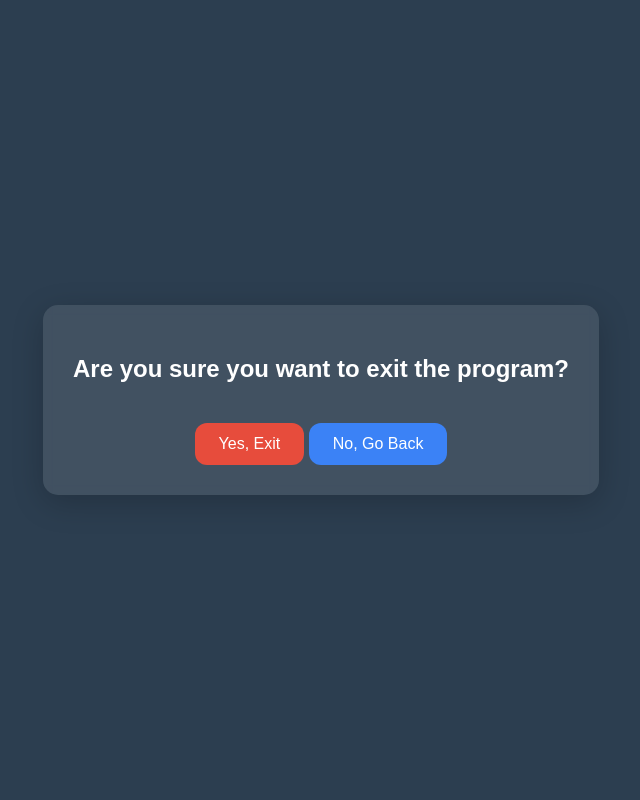
After one commit to misterwo0rldwide/SilentNet, a Flask app: page /exit in a window 1280 px wide. The commit adds this page. Shown: the whole page, without its empty margins (319-959 px from the left). Run offline with Flask 3, Linux system fonts and the light colour scheme; parts of the project's set-up code (start-up, migrations or seed data) failed here and were passed over.

Commit message:
Add files via upload

```diff
--- /dev/null
+++ b/src/manager/templates/exit_screen.html
@@ -0,0 +1,85 @@
+<!DOCTYPE html>
+<html lang="en">
+<head>
+    <meta charset="UTF-8">
+    <meta name="viewport" content="width=device-width, initial-scale=1.0">
+    <title>Exit Confirmation</title>
+    <style>
+        body {
+            margin: 0;
+            font-family: 'Arial', sans-serif;
+            display: flex;
+            justify-content: center;
+            align-items: center;
+            height: 100vh;
+            background-color: #2c3e50;
+            color: white;
+        }
+
+        #exit-window {
+            background-color: rgba(255, 255, 255, 0.1);
+            padding: 30px;
+            border-radius: 15px;
+            backdrop-filter: blur(5px);
+            text-align: center;
+            box-shadow: 0 8px 32px rgba(0, 0, 0, 0.2);
+        }
+
+        h2 {
+            font-size: 1.5rem;
+            font-weight: 600;
+        }
+
+        .exit-btn, .cancel-btn {
+            margin-top: 20px;
+            padding: 12px 24px;
+            font-size: 1rem;
+            font-weight: 500;
+            color: #fff;
+            border: none;
+            border-radius: 12px;
+            cursor: pointer;
+            transition: all 0.3s ease;
+        }
+
+        .exit-btn {
+            background-color: #e74c3c; /* Red */
+        }
+
+        .exit-btn:hover {
+            background-color: #c0392b;
+        }
+
+        .cancel-btn {
+            background-color: #3b82f6; /* Blue */
+        }
+
+        .cancel-btn:hover {
+            background-color: #2563eb;
+        }
+
+    </style>
+</head>
+<body>
+
+<div id="exit-window">
+    <h2>Are you sure you want to exit the program?</h2>
+    <div class="button-group">
+        <button class="exit-btn" onclick="exitProgram()">Yes, Exit</button>
+        <button class="cancel-btn" onclick="cancelExit()">No, Go Back</button>
+    </div>
+</div>
+
+<script>
+    function exitProgram() {
+        window.close();
+        window.location.href = '/exit-program';
+    }
+
+    function cancelExit() {
+        window.location.href = '/loading';
+    }
+</script>
+
+</body>
+</html>
--- a/src/manager/templates/loading_screen.html
+++ b/src/manager/templates/loading_screen.html
@@ -165,11 +165,7 @@
     }
 
     function exitProgram() {
-        if (confirm("Are you sure you want to exit?")) {
-            fetch('/exit-program')
-            alert("Exiting program...");
-            window.close();
-        }
+        window.location.href = "exit";
     }
 </script>
 
```
Also changed, not shown: src/manager/templates/http_error.html (+14 -4 lines).
